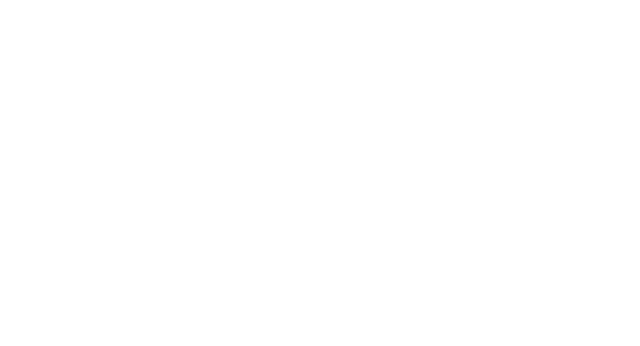
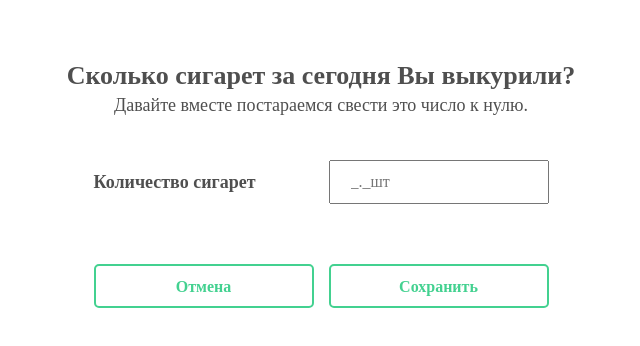
Before and after one commit to Olha98/Make-it-habits-ReactProject, a React (Create React App) app: page / in a window 1280 px wide. Shown: the top 346 px of the page, without its empty margins (71-711 px from the left). Built offline with nearby package versions, Linux system fonts and the light colour scheme.

Commit message:
layout done

```diff
--- a/src/components/App/App.js
+++ b/src/components/App/App.js
@@ -1,23 +1,25 @@
-import React, { Suspense } from "react";
-import { Switch } from "react-router-dom";
-import PrivateRoute from "../CustomRoutes/PrivateRoute";
-import PublicRoute from "../CustomRoutes/PublicRoute";
-import routes from "../../routes"
+import React from "react";
+// import { Switch } from "react-router-dom";
+// import PrivateRoute from "../CustomRoutes/PrivateRoute";
+// import PublicRoute from "../CustomRoutes/PublicRoute";
+// import routes from "../../routes"
 import "../../css/vars.css";
+import DayliResult from "../DailyHabit/DayliResult";
 
 const App = () => {
   return (
-    <Suspense fallback={null}>
-      <Switch>
-        {routes.map((route) =>
-          route.private ? (
-            <PrivateRoute key={route.label} {...route} />
-          ) : (
-            <PublicRoute key={route.label} {...route} />
-          )
-        )}
-      </Switch>
-    </Suspense>
+    <DayliResult />
+    // <Suspense fallback={null}>
+    //   <Switch>
+    //     {routes.map((route) =>
+    //       route.private ? (
+    //         <PrivateRoute key={route.label} {...route} />
+    //       ) : (
+    //         <PublicRoute key={route.label} {...route} />
+    //       )
+    //     )}
+    //   </Switch>
+    // </Suspense>
   );
 };
 
--- /dev/null
+++ b/src/components/DailyHabit/DailyHabit.module.css
@@ -0,0 +1,74 @@
+.dailyHabitWrapper {
+  width: 784px;
+  height: 368px;
+  background-color: #ffffff;
+  border-radius: 10px;
+  color: #4f4f4f;
+  text-align: center;
+  padding: 60px;
+  display: flex;
+  flex-direction: column;
+  justify-content: space-between;
+  align-items: center;
+}
+
+.dailyHabitTitle {
+  font-weight: 700;
+  font-size: 26px;
+  line-height: 31px;
+}
+
+.dailyHabitDescription {
+  font-size: 18px;
+  line-height: 29px;
+}
+
+.dailyHabitBtns {
+  display: flex;
+  justify-content: space-between;
+  width: 455px;
+}
+.dailyHabitInputWrapper {
+  display: flex;
+  justify-content: space-between;
+  margin-bottom: 60px;
+  align-items: center;
+}
+
+.btnTransparentWhiteBorder {
+  width: 220px;
+  height: 44px;
+  background-color: transparent;
+  border: 2px solid #43d190;
+  box-sizing: border-box;
+  border-radius: 5px;
+  color: #43d190;
+  cursor: pointer;
+  font-weight: 700;
+  font-size: 16px;
+  line-height: 19px;
+}
+.btnTransparentWhiteBorder:hover,
+.btnTransparentWhiteBorder:focus {
+  background-color: #43d190;
+  color: #ffffff;
+  outline: 0;
+}
+
+.inputTitle {
+  font-style: normal;
+  font-weight: 700;
+  font-size: 18px;
+  line-height: 21px;
+}
+
+.dailyResultInput {
+  height: 44px;
+  width: 220px;
+  padding-left: 20px;
+}
+
+::placeholder {
+  /* padding-left: 20px; */
+  font-weight: 300;
+}
--- /dev/null
+++ b/src/components/DailyHabit/DayliResult.js
@@ -0,0 +1,35 @@
+import React from "react";
+import style from "./DailyHabit.module.css";
+
+const DailyResult = () => {
+  return (
+    <div className={style.dailyHabitWrapper}>
+      <div>
+        <h2 className={style.dailyHabitTitle}>
+          Сколько сигарет за сегодня Вы выкурили?
+        </h2>
+        <p className={style.dailyHabitDescription}>
+          Давайте вместе постараемся свести это число к нулю.
+        </p>
+      </div>
+      <form>
+        <div className={style.dailyHabitInputWrapper}>
+          <p className={style.inputTitle}>Количество сигарет</p>
+          <label>
+            <input placeholder="_._шт" className={style.dailyResultInput} />
+          </label>
+        </div>
+        <div className={style.dailyHabitBtns}>
+          <button type="button" className={style.btnTransparentWhiteBorder}>
+            Отмена
+          </button>
+          <button type="submit" className={style.btnTransparentWhiteBorder}>
+            Сохранить
+          </button>
+        </div>
+      </form>
+    </div>
+  );
+};
+
+export default DailyResult;
```
